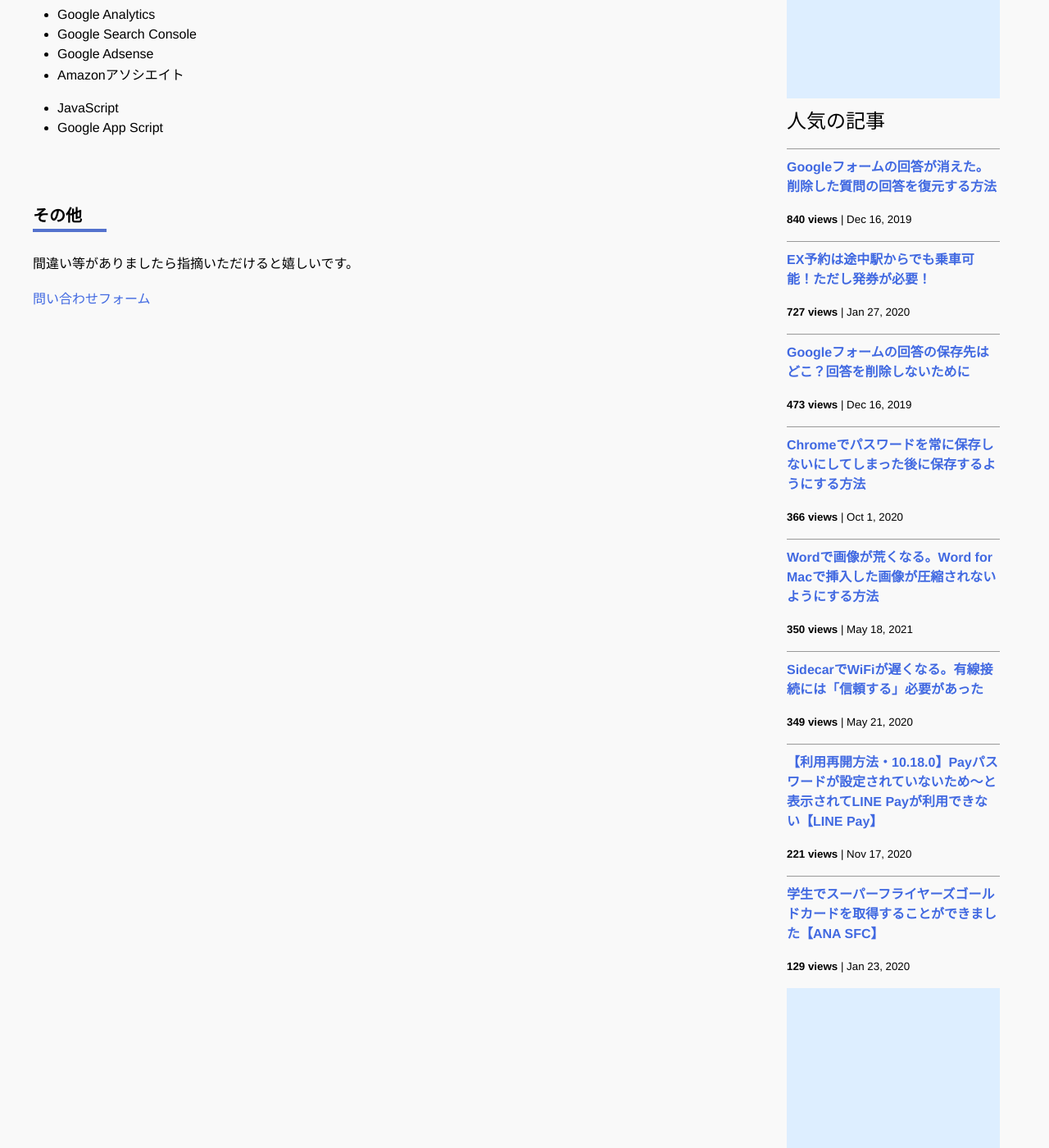
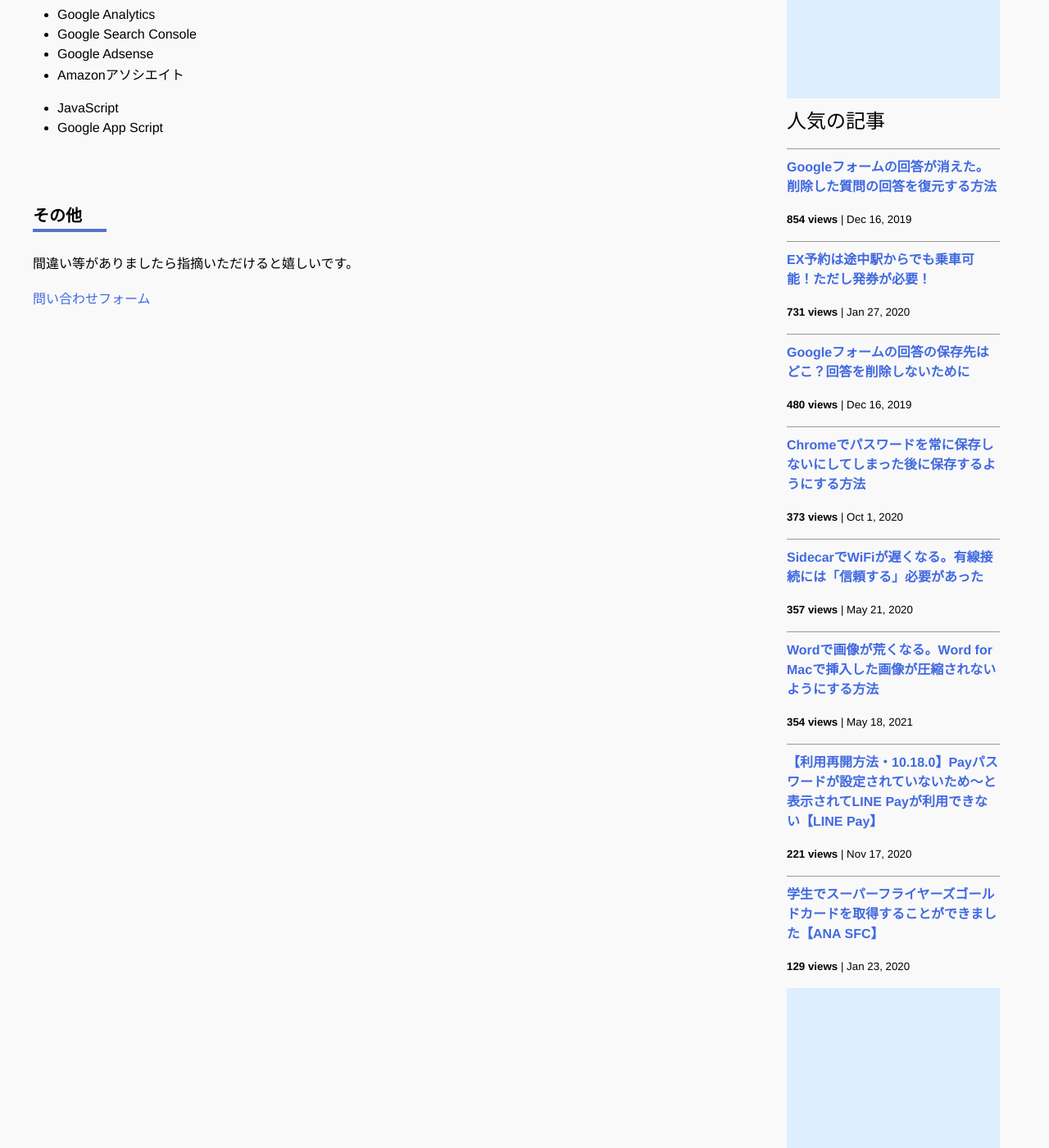
Before and after one commit to iwanaminami/shoyaiwaname, a Jekyll site: the page built from about.markdown, in a window 1280 px wide and 1400 px high, scrolled down 693 px. Shown: the whole window at 82% size. Built offline with Jekyll 4.4.1, drawn with Linux system fonts in a browser that asks for light colours; nearby versions of some CDN libraries; comment, search, counter and statistics services are not loaded.

Commit message:
a new commit message

```diff
--- a/_data/popularposts.yml
+++ b/_data/popularposts.yml
@@ -1,16 +1,16 @@
 side:
-  - view: 840
+  - view: 854
     url: /2019/12/16/restore-googleform.html
-  - view: 727
+  - view: 731
     url: /2020/01/27/ex-rideontheway.html
-  - view: 473
+  - view: 480
     url: /2019/12/16/googleform-answers.html
-  - view: 366
+  - view: 373
     url: /2020/10/01/googlepassword.html
-  - view: 350
+  - view: 357
+    url: /2020/05/21/sidecar-via-cable.html
+  - view: 354
     url: /2021/05/18/image-compression-word.html
-  - view: 349
-    url: /2020/05/21/sidecar-via-cable.html
   - view: 221
     url: /2020/11/17/linepay.html
   - view: 129
```
